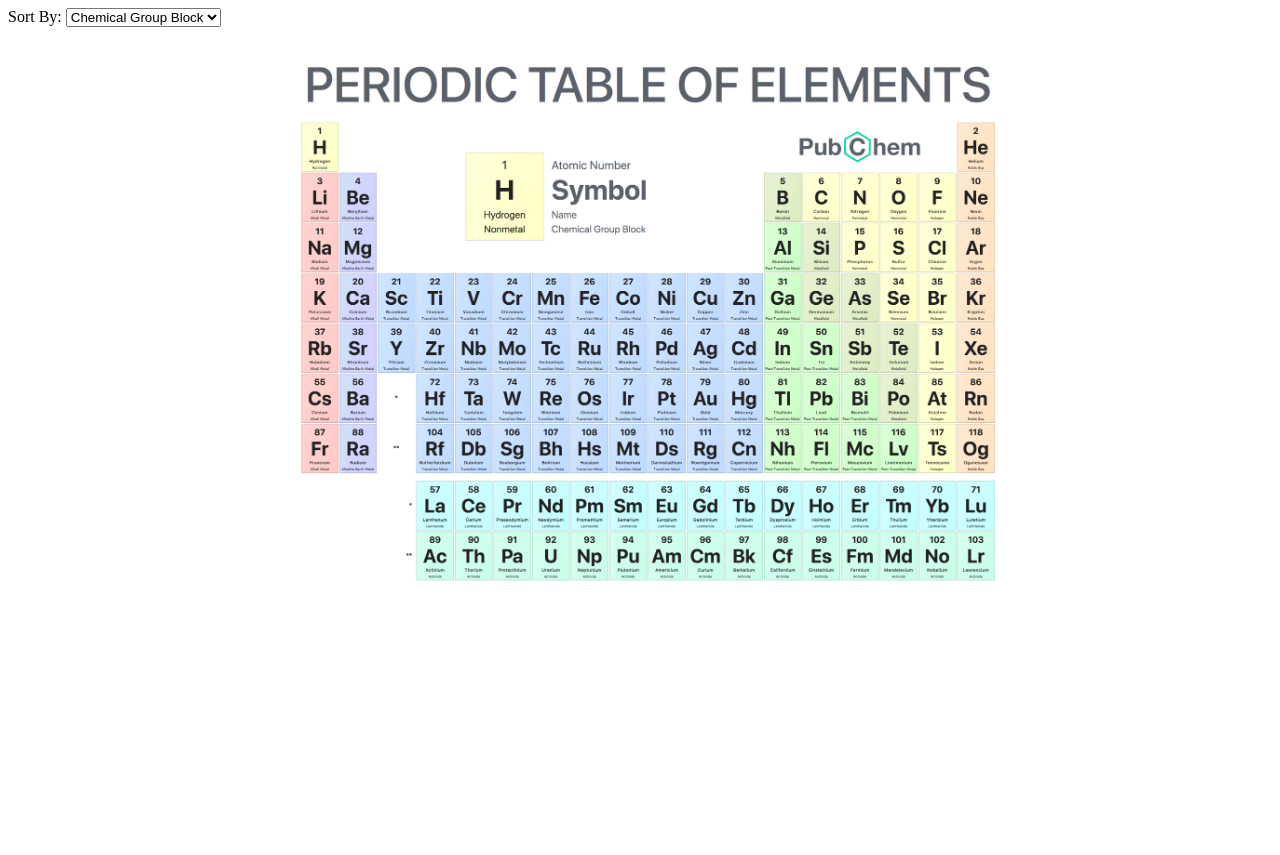
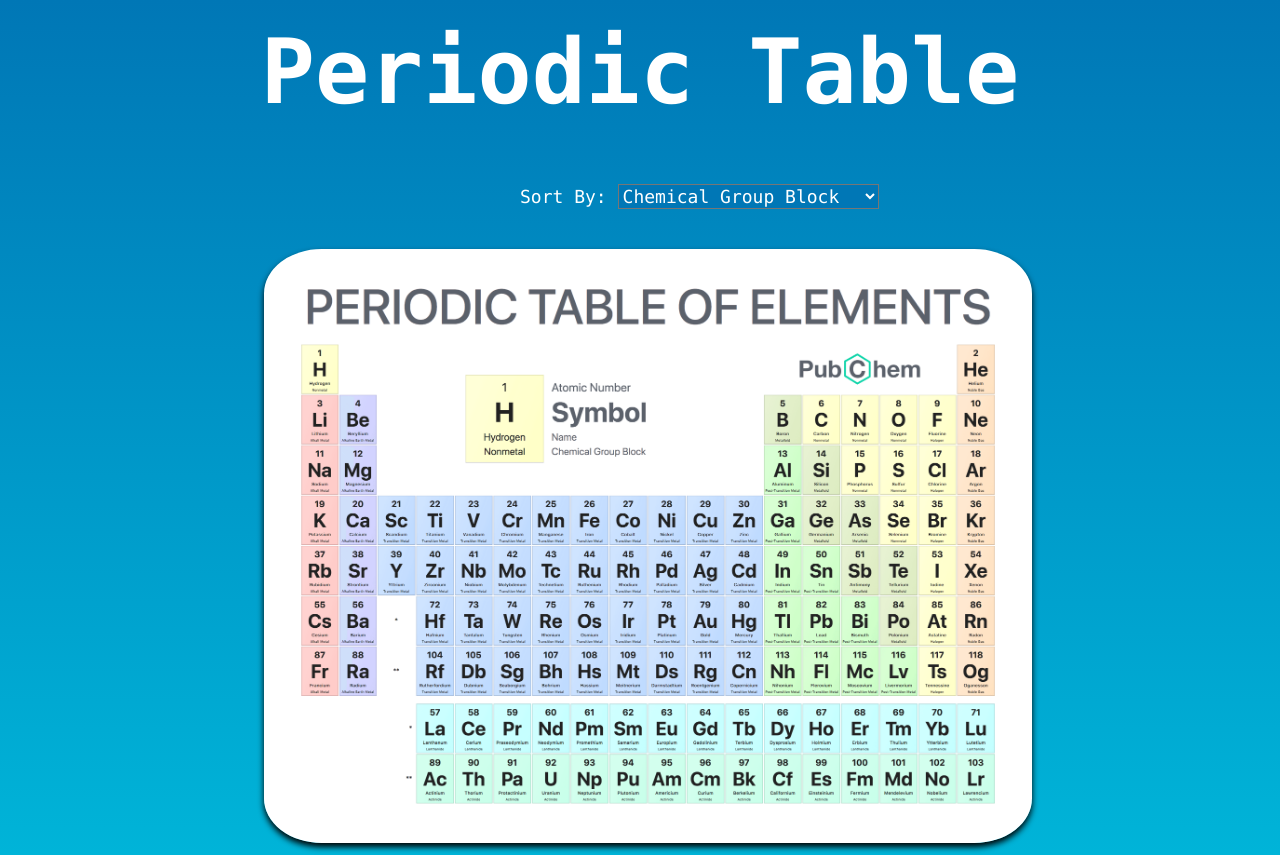
Before and after one commit to vishalsund/ScienceResourcesApp, a website: page chemistry/periodic-table.html in a window 1280 px wide. Before the commit the page ends 800 px from the top, so only its background shows below. Drawn offline with Linux system fonts and the light colour scheme.

Commit message:
made the periodic table widget look good

```diff
--- a/chemistry/periodic-table.html
+++ b/chemistry/periodic-table.html
@@ -9,6 +9,7 @@
         <link rel = "stylesheet" href = "../css/chemistry/periodic-table.css">
     </head>
     <body>
+        <h1 id = "title">Periodic Table</h1>
         <div class = "dropdown">
             <label for = "periodictables" id = "dropdown" name = "myDropdown" >Sort By:</label>
             <select name = "periodictables1" id = "periodictables" onchange="switchImage()">
--- a/js/periodic-table.js
+++ b/js/periodic-table.js
@@ -18,3 +18,4 @@ function switchImage() {
     var chosen = selection.value;
     document.getElementById("periodictable").src = "../"+pictureList[chosen];
 };
+document.getElementById("title").onclick = () => window.location.href = "./home.html";
--- a/scss/chemistry/periodic-table.scss
+++ b/scss/chemistry/periodic-table.scss
@@ -3,4 +3,34 @@
 #periodictable{
     width: 60vw;
     margin-left: 20vw;
+    box-shadow: 0 4px 6px #000000;
+    border-radius: 7.5%;
 }
+#periodictables{
+    display: inline-block;
+    position:relative;
+    background-color: #{chem.$color3};
+    color:white;
+    font-size: large;
+    font-family: Consolas, 'Courier New', monospace;
+    margin-bottom:5vh;
+    align-items: center;
+}
+.dropdown{
+    margin-left:40vw;
+    align-items: center;
+}
+body{
+    font-size: large;
+    color: white;
+    background-image: linear-gradient(#{chem.$color3}, #{chem.$color4});
+}
+#title{
+    font-size: 500%;
+    text-align: center;
+    margin-top: 1.5%;
+    transition: all .5s;
+    &:hover {
+        transform: scale(1.05);
+    }
+}
```
Also changed, not shown: css/chemistry/periodic-table.css.
